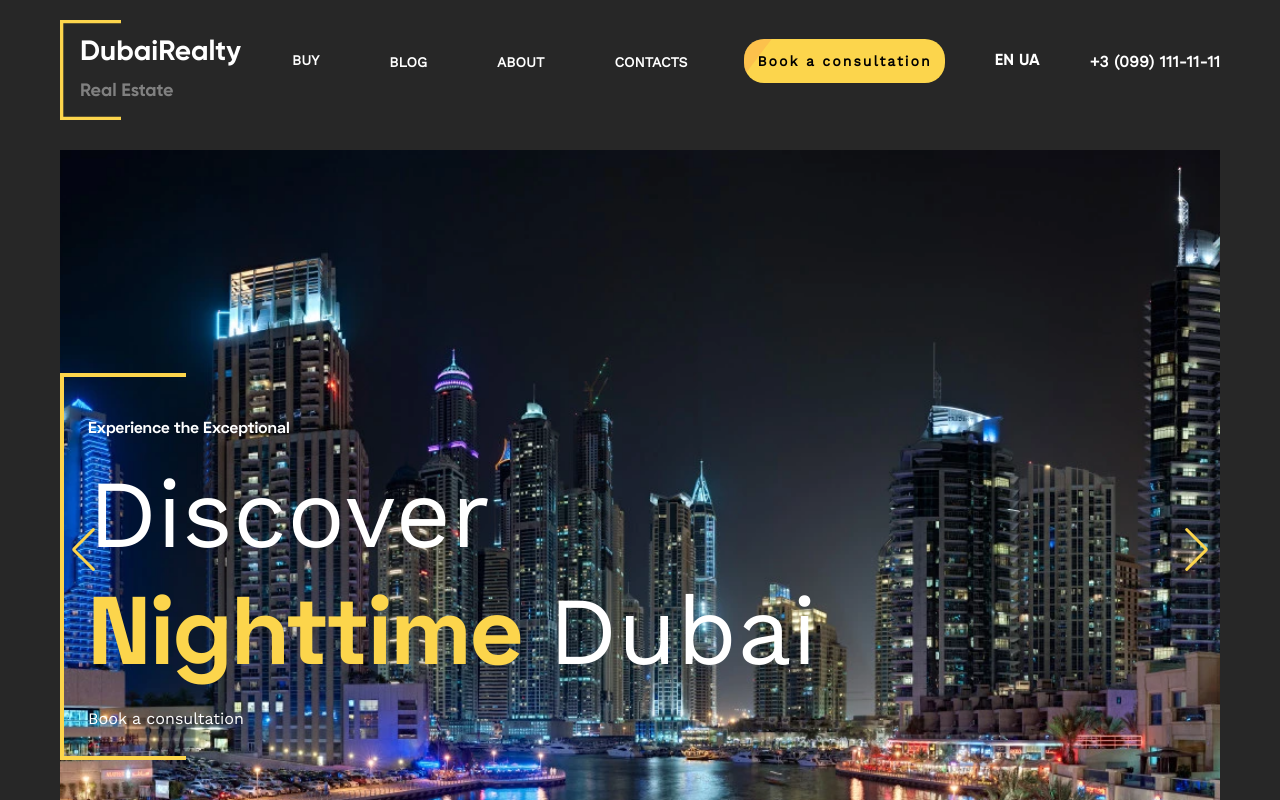
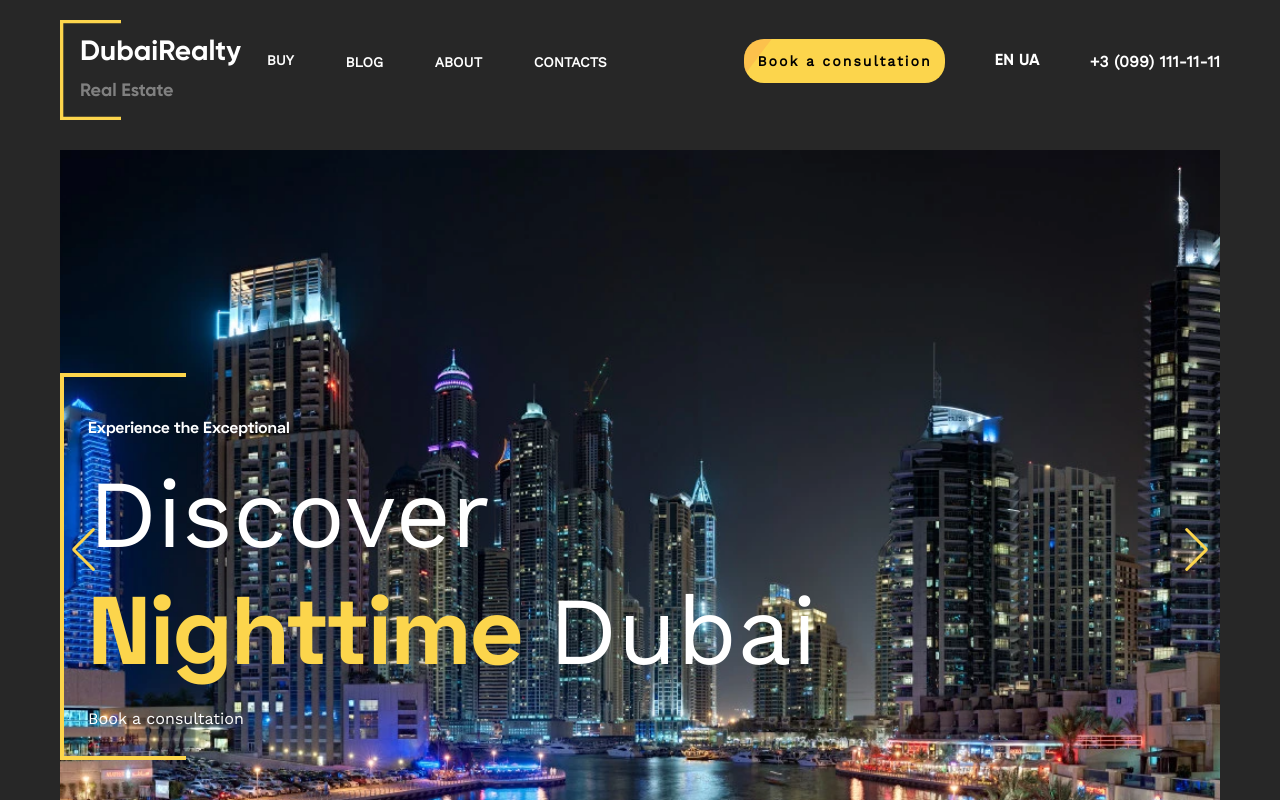
Before and after one commit to alexcodaline/DubaiRealty, a React (Create React App) app: page / in a window 1280 px wide. Shown: the top 800 px of the page. Built offline with nearby package versions, Linux system fonts and the light colour scheme; no server answers.

Commit message:
fixed styles

```diff
--- a/src/components/Header/Header.jsx
+++ b/src/components/Header/Header.jsx
@@ -11,7 +11,7 @@ import { useTranslation } from 'react-i18next';
 export default function Header() {
   const [modalActive, setModalActive] = useState(false);
   const [menuVisible, setMenuVisible] = useState(false);
-  const [weatherVisible, setWeatherVisible] = useState(true); // Додано новий стан
+  const [weatherVisible, setWeatherVisible] = useState(true);
 
   const [navOpen, setNavOpen] = useState(false);
   useEffect(() => {
--- a/src/components/Header/Header.scss
+++ b/src/components/Header/Header.scss
@@ -61,10 +61,9 @@
 
 .navigation {
   display: flex;
-  flex-direction: row;
+  align-items: center;
   justify-content: space-between;
-  align-items: center;
-  width: 80%;
+  width: 100%;
   position: relative;
 }
 @keyframes underline {
@@ -80,10 +79,10 @@
 }
 .navbar {
   display: flex;
-  flex-direction: row;
   color: #fff;
   list-style: none;
-  gap: 70px;
+  justify-content: space-around;
+width: 40%;
   position: relative;
   a,
   span {
--- a/src/components/Homepage/Clients/Clients.scss
+++ b/src/components/Homepage/Clients/Clients.scss
@@ -17,7 +17,7 @@
   color: #fff;
   padding: 0px 0 25px 20px;
   width: 100%;
-  height: 90%;
+  height: 98%;
   background-color: #272727;
   justify-content: space-around;
 
@@ -40,8 +40,8 @@
   .client-block-desc {
     display: flex;
     flex-direction: column;
-    gap: 20px;
-
+    gap: 15px;
+padding-top: 50px;
     .client-name {
       font-size: 25px;
       font-weight: 700;
```
